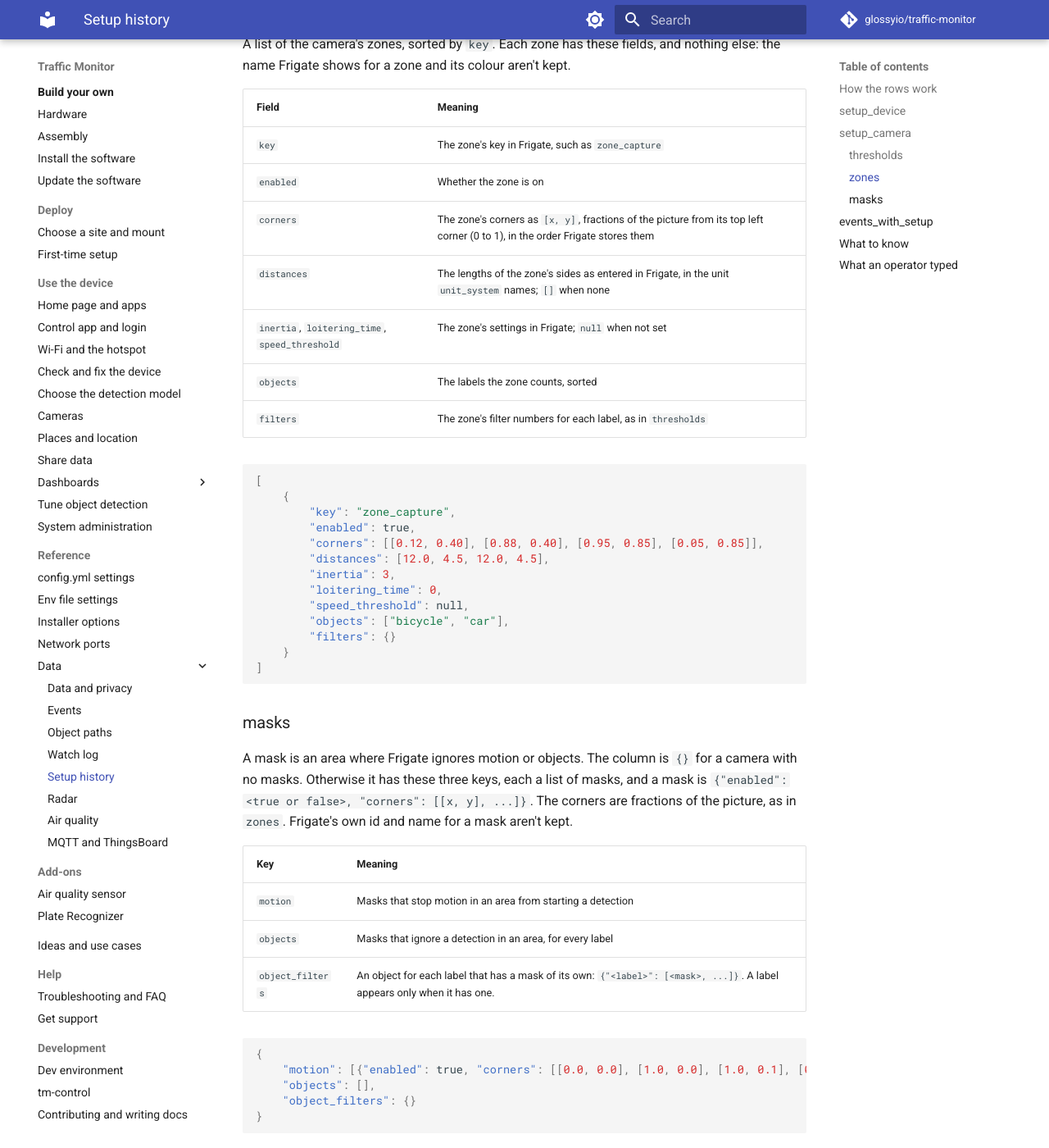
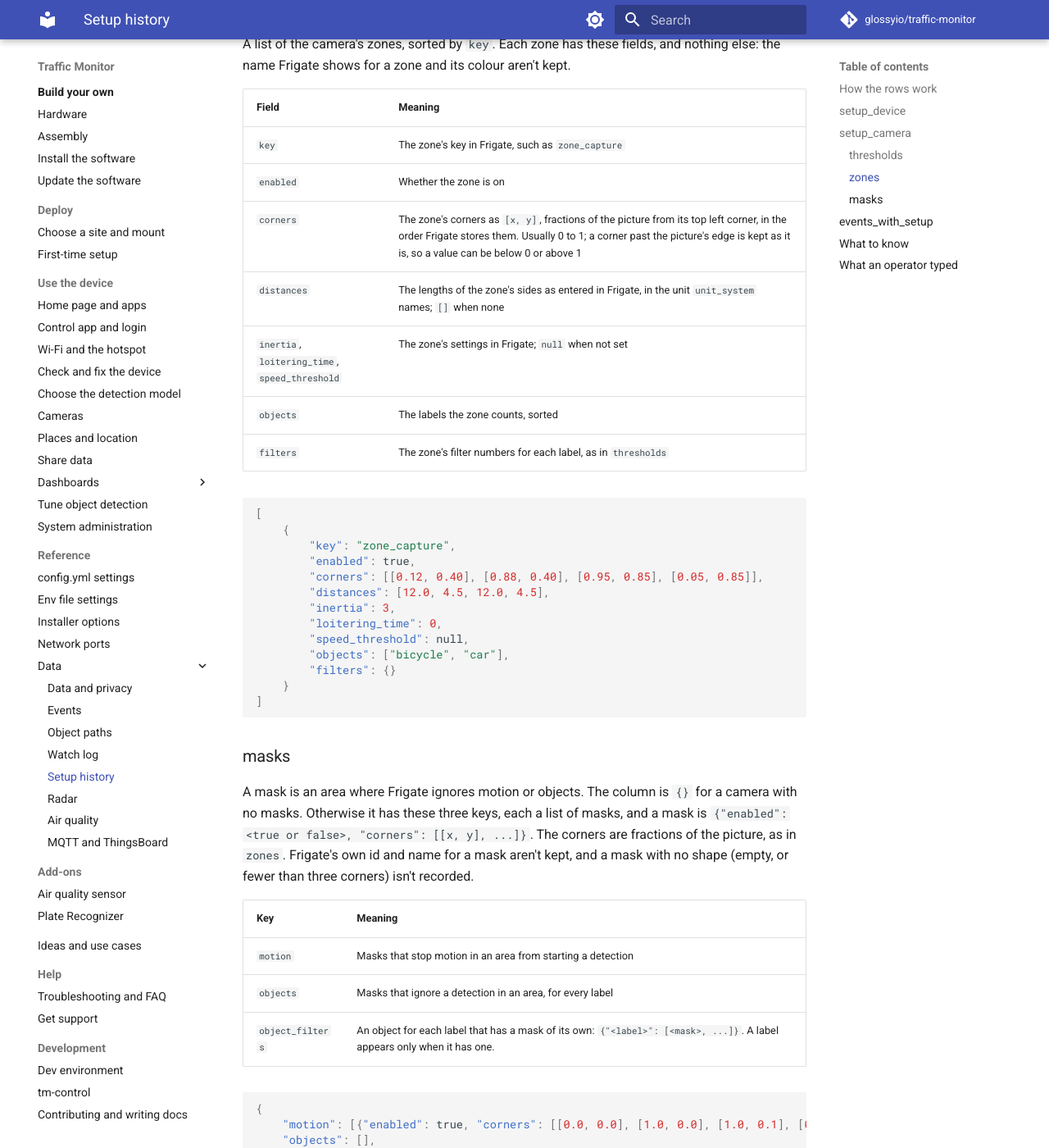
Before and after one commit to glossyio/traffic-monitor, an MkDocs documentation site: the page built from docs/data-and-payloads/setup-history.md, in a window 1280 px wide and 1400 px high, scrolled down 3951 px. Shown: the whole window at 82% size. Built offline with MkDocs 1.6.1 and Material for MkDocs 9.7.7, drawn with Linux system fonts in a browser that asks for light colours; comment, search, counter and statistics services are not loaded; the version menu is left out; some of the changed text lies outside the part shown.

Commit message:
Correct the setup history docs and the post_setup docstring
model_file and model_sha256 are empty only for a model with no file, not for every built-in model: a Hailo unit running Frigate's default has both. Corners can fall outside 0 to 1, and a mask with no shape isn't recorded. CLAUDE.md says plainly that TM_VERSION is re-applied with or without -f and that fake mode doesn't start the poster. post_setup's docstring gave the wrong status. The device test expects a row only for the first key of each Frigate camera, as the snapshot does.

Assisted-by: Claude Code 2.1.331 (CLI)
AI-Model: Claude Sonnet 5.5 (claude-sonnet-5-5)
AI-Effort: high
AI-Role: drafted

```diff
--- a/docs/data-and-payloads/setup-history.md
+++ b/docs/data-and-payloads/setup-history.md
@@ -32,8 +32,8 @@ One row for each period in which these facts were the same. The primary key is `
 | `unit_system` | TEXT | Frigate's unit system, which names the unit of a zone's `distances` | `metric` (metres) or `imperial` (feet) |
 | `detector` | TEXT | The kind of detector Frigate uses | Such as `edgetpu`, `hailo8l`, or `cpu` |
 | `model_id` | TEXT | The Frigate+ model's id | Empty for a model that isn't from Frigate+ |
-| `model_file` | TEXT | The model file's name in Frigate's model folder | Empty when Frigate runs its own built-in model |
-| `model_sha256` | TEXT | The SHA-256 of the model file | Identifies the file whatever its name. Empty when the file isn't there. |
+| `model_file` | TEXT | The model file's name | Empty when the model has no file, as with Frigate's built-in model on a unit that detects on the processor |
+| `model_sha256` | TEXT | The SHA-256 of the model file | Identifies the file whatever its name. Empty when `model_file` is, or when the file isn't there. |
 | `model_kind` | TEXT | Where the model comes from | `frigate_plus` (a Frigate+ model), `local` (a file someone uploaded), `installer_default` (the model the installer sets up for your accelerator), or `frigate_default` (the model that comes with Frigate) |
 | `model_title` | TEXT | The title the model was given | Empty for a model with no title. It's text a person typed. |
 | `model_trained_at` | TEXT | When a Frigate+ model was trained, as Frigate+ wrote it | Empty for other models |
@@ -86,7 +86,7 @@ A list of the camera's zones, sorted by `key`. Each zone has these fields, and n
 |---|---|
 | `key` | The zone's key in Frigate, such as `zone_capture` |
 | `enabled` | Whether the zone is on |
-| `corners` | The zone's corners as `[x, y]`, fractions of the picture from its top left corner (0 to 1), in the order Frigate stores them |
+| `corners` | The zone's corners as `[x, y]`, fractions of the picture from its top left corner, in the order Frigate stores them. Usually 0 to 1; a corner past the picture's edge is kept as it is, so a value can be below 0 or above 1 |
 | `distances` | The lengths of the zone's sides as entered in Frigate, in the unit `unit_system` names; `[]` when none |
 | `inertia`, `loitering_time`, `speed_threshold` | The zone's settings in Frigate; `null` when not set |
 | `objects` | The labels the zone counts, sorted |
@@ -110,7 +110,7 @@ A list of the camera's zones, sorted by `key`. Each zone has these fields, and n
 
 ### masks
 
-A mask is an area where Frigate ignores motion or objects. The column is `{}` for a camera with no masks. Otherwise it has these three keys, each a list of masks, and a mask is `{"enabled": <true or false>, "corners": [[x, y], ...]}`. The corners are fractions of the picture, as in `zones`. Frigate's own id and name for a mask aren't kept.
+A mask is an area where Frigate ignores motion or objects. The column is `{}` for a camera with no masks. Otherwise it has these three keys, each a list of masks, and a mask is `{"enabled": <true or false>, "corners": [[x, y], ...]}`. The corners are fractions of the picture, as in `zones`. Frigate's own id and name for a mask aren't kept, and a mask with no shape (empty, or fewer than three corners) isn't recorded.
 
 | Key | Meaning |
 |---|---|
```
Also changed, not shown: CLAUDE.md (+2 -2 lines), 2 other files.
